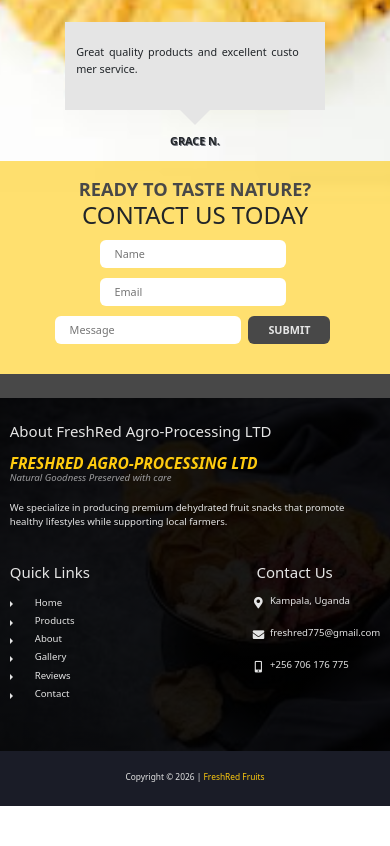
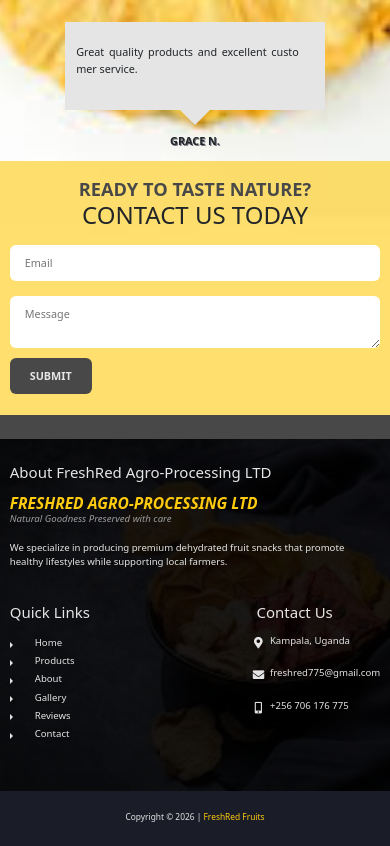
Before and after one commit to Burani0/freshred, a plain HTML site: page index.html in a window 390 px wide. Shown: the part 5093-5939 px from the top of the page. Before the commit the page ends 5899 px from the top, so only its background shows below. Drawn offline with Linux system fonts and the light colour scheme.

Commit message:
added responsiveness on my form

```diff
--- a/css/styles.css
+++ b/css/styles.css
@@ -541,7 +541,60 @@
     text-transform: uppercase;
     margin: 0px;
 }
-#sec-5 .contactUs form{
+
+
+#sec-5 .contactUs form {
+    padding: 10px 0px 1.7rem;
+    position: relative;
+    display: flex;
+    flex-direction: column;
+    gap: 10px;
+}
+
+#sec-5 .contactUs form label {
+    display: flex;
+    flex-direction: column;
+    color: var(--textaccent3);
+    font-weight: 600;
+    text-align: left;
+}
+
+#sec-5 .contactUs form input,
+#sec-5 .contactUs form textarea {
+    padding: 10px 15px;
+    margin-top: 5px;
+    border-radius: 6px;
+    border: none;
+    color: var(--textaccent3);
+    width: 100%;
+}
+
+#sec-5 .contactUs form textarea {
+    min-height: 50px;
+    resize: vertical;
+}
+
+#sec-5 .contactUs form input:focus,
+#sec-5 .contactUs form textarea:focus {
+    box-shadow: inset 0px 0px 10px var(--txtaccent1);
+}
+
+#sec-5 .contactUs form button {
+    padding: 10px 20px;
+    text-transform: uppercase;
+    font-weight: 600;
+    background-color: var(--textaccent3);
+    color: var(--txtaccent5);
+    border: none;
+    border-radius: 6px;
+    cursor: pointer;
+    width: fit-content;
+}
+
+#sec-5 .contactUs form button:hover {
+    box-shadow: inset 0px 0px 10px var(--txtaccent1);
+}
+/* #sec-5 .contactUs form{
     padding: 10px 0px 1.7rem;
     position: relative;
 }
@@ -552,6 +605,7 @@
     border-style: none;
     color: var(--textaccent3);
 }
+
 #sec-5 .contactUs form input[type=submit]{
     padding: 6px 20px;
     text-transform: uppercase;
@@ -575,7 +629,7 @@
     padding: 0px 6px;
     position: absolute;
     bottom: 2px;
-}
+} */
 .invalid{
     box-shadow: inset 0px 0px 10px #e67a7a;
 }
--- a/index.html
+++ b/index.html
@@ -307,12 +307,11 @@
                 <h2>Contact Us Today</h2>
             </aside>
 
-            <form id="form">
-                <input type="text" placeholder="Name" required>
-                <input type="email" id="email" placeholder="Email" required>
-                <input type="text" placeholder="Message" required>
-                <input type="submit" value="Submit">
-                <p id="msg"></p>
+
+            <form action="https://formspree.io/f/mojzkggj" method="POST">
+            <input type="email" name="email" placeholder="Email" required>
+            <textarea name="message" placeholder="Message" required></textarea>
+            <button type="submit">Submit</button>
             </form>
 
         </div>
```
